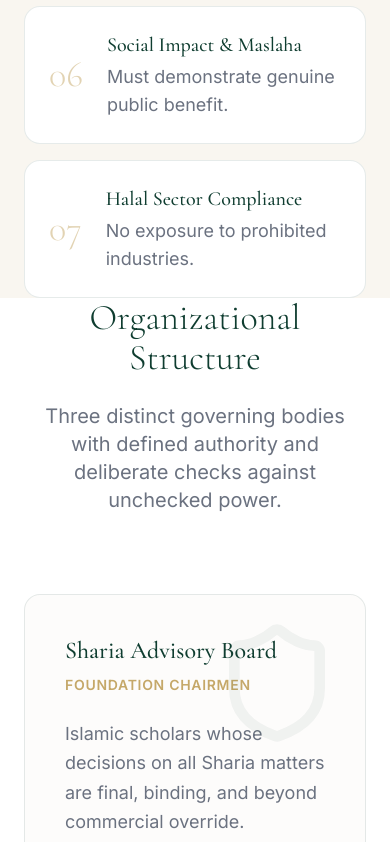
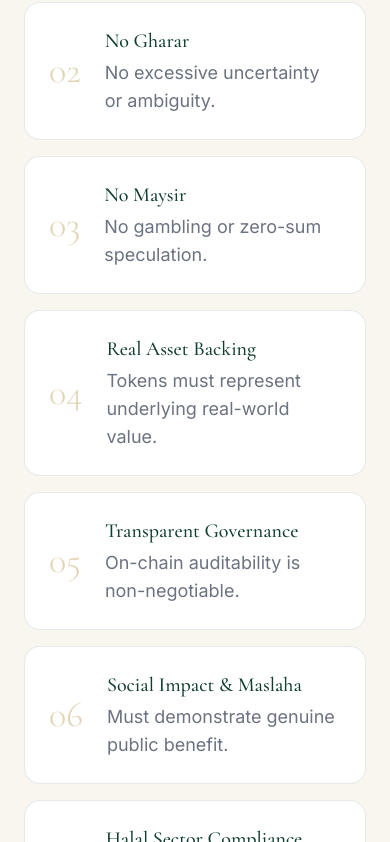
Before and after one commit to tawf-labs/tawf-foundation, a React (Vite) app: page / in a window 390 px wide. Shown: the part 5214-6056 px from the top of the page. Built offline with nearby package versions, Linux system fonts and the light colour scheme.

Commit message:
revert: go back to py-32 padding (min-h-screen broke layout)

```diff
--- a/src/components/Landing.tsx
+++ b/src/components/Landing.tsx
@@ -11,7 +11,7 @@ export default function Landing() {
   return (
     <>
       {/* Hero Section */}
-      <section className="py-20 md:min-h-screen px-6 relative overflow-hidden">
+      <section className="py-20 md:py-32 px-6 relative overflow-hidden">
         <div className="absolute inset-0 opacity-[0.03] pointer-events-none flex items-center justify-center">
           <div className="w-[800px] h-[800px] border-[1px] border-tawf-green rounded-full absolute transform -translate-y-1/4"></div>
           <div className="w-[1200px] h-[1200px] border-[1px] border-tawf-green rounded-full absolute transform -translate-y-1/4"></div>
@@ -63,7 +63,7 @@ export default function Landing() {
       </section>
 
       {/* Mission Section */}
-      <section id="mission" className="bg-white min-h-screen border-y border-tawf-green/10">
+      <section id="mission" className="bg-white py-32 border-y border-tawf-green/10">
         <div className="max-w-7xl mx-auto px-6">
           <div className="max-w-3xl mx-auto text-center mb-16">
             <h2 className="text-4xl md:text-5xl font-light text-tawf-green mb-6">What We Actually Do</h2>
@@ -120,7 +120,7 @@ export default function Landing() {
       </section>
 
       {/* Foundation & Labs Relationship */}
-      <section className="min-h-screen bg-tawf-ink text-tawf-sand relative overflow-hidden">
+      <section className="py-32 bg-tawf-ink text-tawf-sand relative overflow-hidden">
         <div className="absolute top-0 left-0 w-full h-px bg-gradient-to-r from-transparent via-tawf-gold/30 to-transparent"></div>
 
         <div className="max-w-7xl mx-auto px-6">
@@ -205,7 +205,7 @@ export default function Landing() {
       </section>
 
       {/* The Framework Section */}
-      <section id="framework" className="min-h-screen bg-tawf-sand">
+      <section id="framework" className="py-32 bg-tawf-sand">
         <div className="absolute top-0 left-0 w-full h-px bg-gradient-to-r from-transparent via-tawf-gold/30 to-transparent"></div>
 
         <div className="max-w-7xl mx-auto px-6">
@@ -255,7 +255,7 @@ export default function Landing() {
       </section>
 
       {/* Organizational Structure */}
-      <section id="governance" className="min-h-screen bg-white">
+      <section id="governance" className="py-32 bg-white">
         <div className="max-w-7xl mx-auto px-6">
           <div className="text-center mb-20">
             <h2 className="text-4xl md:text-5xl font-light text-tawf-green mb-6">Organizational Structure</h2>
@@ -302,7 +302,7 @@ export default function Landing() {
       </section>
 
       {/* Tawf ID */}
-      <section id="ecosystem" className="min-h-screen bg-tawf-sand border-t border-tawf-green/10">
+      <section id="ecosystem" className="py-32 bg-tawf-sand border-t border-tawf-green/10">
         <div className="max-w-3xl mx-auto px-6 text-center">
           <div className="flex items-center justify-center gap-4 mb-8">
             <div className="w-16 h-16 bg-tawf-green rounded-full flex items-center justify-center">
@@ -319,7 +319,7 @@ export default function Landing() {
       </section>
 
       {/* CTA Section */}
-      <section className="min-h-screen bg-tawf-green text-center px-6 relative overflow-hidden">
+      <section className="py-32 bg-tawf-green text-center px-6 relative overflow-hidden">
         <div className="absolute inset-0 opacity-10 pointer-events-none flex items-center justify-center">
           <div className="w-[600px] h-[600px] border-[1px] border-tawf-gold rounded-full absolute"></div>
         </div>
```
